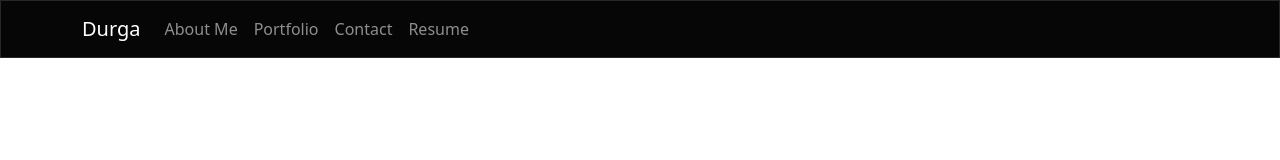
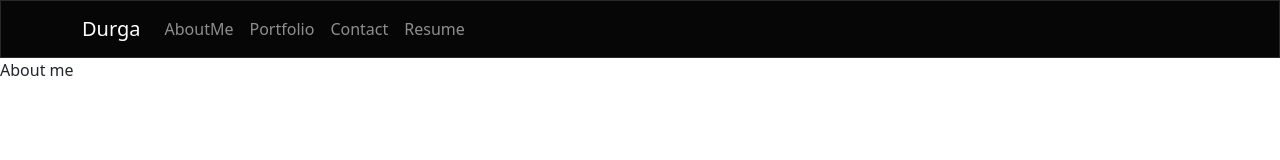
Before and after one commit to Durgavino/Portfolio-React, a React (Create React App) app: page /about in a window 1280 px wide. Shown: the top 160 px of the page. Built offline with nearby package versions, Linux system fonts and the light colour scheme.

Commit message:
added about me

```diff
--- a/src/App.js
+++ b/src/App.js
@@ -1,8 +1,8 @@
 
 //import './App.css';
 import React from "react";
-import { BrowserRouter as Router, Routes} from 'react-router-dom';
-import { Container } from 'react-bootstrap'
+import { BrowserRouter as Router, Routes,Route} from 'react-router-dom';
+//import { Container } from 'react-bootstrap'
 import Header from './Components/Header';
 import Footer from './Components/Footer';
  import About from './Components/About';
@@ -12,13 +12,15 @@ function App() {
   return (
     <Router>
       <Header />
-      <main>
-        <Container>
-        <Routes path='/about' Component={About} />
-        </Container>
+      {/* <main> */}
+        {/* <Container> */}
+        <Routes>
+          <Route path='/about' Component={About} />
+          </Routes>
+        {/* </Container> */}
 
 
-      </main>
+      {/* </main> */}
       <Footer />
       </Router>
       )
--- a/src/Components/About.js
+++ b/src/Components/About.js
@@ -2,7 +2,10 @@ import React from "react";
 
 const About=()=>{
 return(
-    <div>Aboutme </div>
+
+    <div> About me  </div>
+
+
 )
 }
 export default About
--- a/src/Components/header.js
+++ b/src/Components/header.js
@@ -13,7 +13,7 @@ return(
         <Navbar.Toggle aria-controls="basic-navbar-nav" />
         <Navbar.Collapse id="basic-navbar-nav">
           <Nav className="me-auto">
-            <Nav.Link href="#About">About Me</Nav.Link>
+            <Nav.Link href="About">AboutMe</Nav.Link>
 
             <Nav.Link href="#link">Portfolio</Nav.Link>
             <Nav.Link href="#link">Contact</Nav.Link>
```
